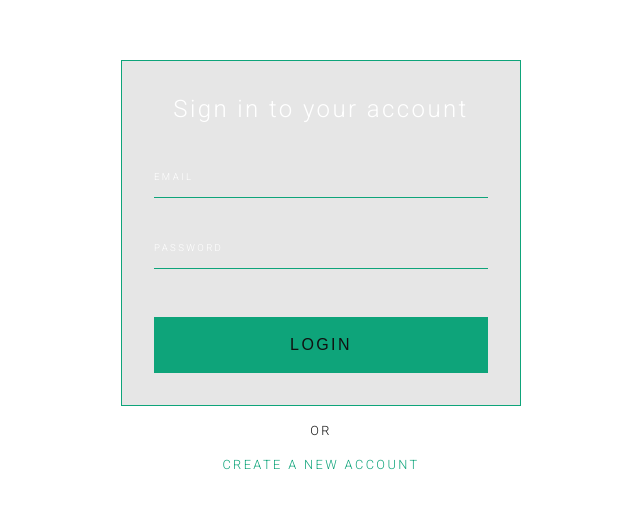
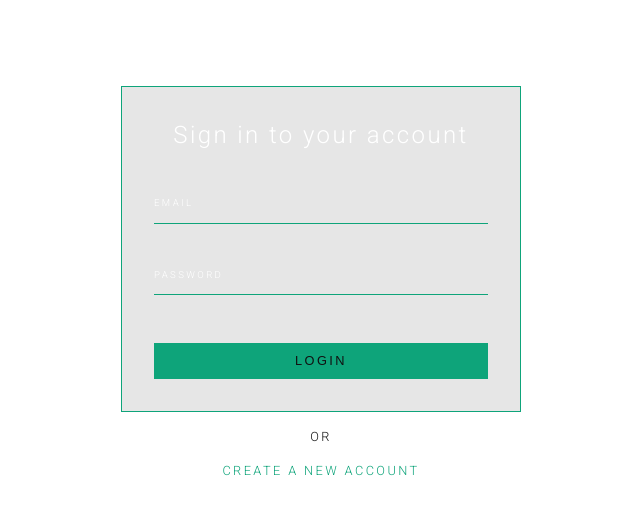
Before and after one commit to MaxKibets/next-level-train, a Next.js app: page /auth in a window 1280 px wide. Shown: the part 133-648 px from the top of the page, without its empty margins (319-959 px from the left). Built offline with nearby package versions, Linux system fonts and the light colour scheme.

Commit message:
button sizes + layout fix + some header styles

```diff
--- a/app/globals.css
+++ b/app/globals.css
@@ -35,13 +35,8 @@ body {
 }
 
 body {
-  display: flex;
-  flex-direction: column;
-  align-items: center;
-  justify-content: center;
   padding: 1rem;
   min-height: 100vh;
-
   color: var(--foreground);
   line-height: 1.4;
   letter-spacing: .15rem;
--- a/components/auth/form/components/AuthFormLayout.tsx
+++ b/components/auth/form/components/AuthFormLayout.tsx
@@ -12,7 +12,7 @@ type AuthFormLayoutProps = {
 } & AuthFormProps;
 
 const AuthFormLayout = ({ mode, authAction, errors }: AuthFormLayoutProps) => (
-  <>
+  <div className={css.wrap}>
     <Row size="small" align="center">
       <form className={css.form} action={authAction}>
         <Heading size="3">
@@ -56,7 +56,7 @@ const AuthFormLayout = ({ mode, authAction, errors }: AuthFormLayoutProps) => (
         {mode === "login" ? "create a new account" : "sign in to your account"}
       </Link>
     </Row>
-  </>
+  </div>
 );
 
 export default AuthFormLayout;
--- a/components/auth/form/styles/authFormLayout.module.css
+++ b/components/auth/form/styles/authFormLayout.module.css
@@ -1,3 +1,11 @@
+.wrap {
+  min-height: 100vh;
+  display: flex;
+  justify-content: center;
+  align-items: center;
+  flex-direction: column;
+}
+
 .form {
   text-align: center;
   width: 100%;
--- a/components/header/components/Header.tsx
+++ b/components/header/components/Header.tsx
@@ -3,10 +3,12 @@ import React from "react";
 import { Button } from "@/components/ui";
 import { logout } from "@/components/auth/form/utils/authActions";
 
+import css from "../styles/header.module.css";
+
 const Header = () => {
   return (
-    <header>
-      <form action={logout}>
+    <header className={css.header}>
+      <form action={logout} className={css.logout}>
         <Button>Logout</Button>
       </form>
     </header>
--- a/components/homePage/components/HomePageLayout.tsx
+++ b/components/homePage/components/HomePageLayout.tsx
@@ -26,7 +26,9 @@ const HomePageLayout = () => {
         </AnimatedFrame>
         <Row size="large" align="center">
           <AnimatedFrame direction="bottom" delay={1300}>
-            <Button href="/auth?mode=login">Get Started</Button>
+            <Button size="large" href="/auth?mode=login">
+              Get Started
+            </Button>
           </AnimatedFrame>
         </Row>
       </main>
--- a/components/homePage/styles/homePageLayout.module.css
+++ b/components/homePage/styles/homePageLayout.module.css
@@ -1,4 +1,10 @@
 .wrap {
+  display: flex;
+  flex-direction: column;
+  align-items: center;
+  justify-content: center;
+  padding: 1rem;
+  min-height: 100vh;
   text-align: center;
   max-width: 800px;
   margin: auto;
--- a/components/ui/button/components/Button.tsx
+++ b/components/ui/button/components/Button.tsx
@@ -6,6 +6,7 @@ import css from "../styles/button.module.css";
 type ButtonProps = {
   className?: string;
   type?: "button" | "submit" | "reset";
+  size?: "small" | "medium" | "large";
   href?: string;
   children: React.ReactNode;
   onClick?: () => void;
@@ -17,12 +18,13 @@ const Button = ({
   href,
   children,
   type,
+  size = "medium",
   className,
   onClick,
   secondary,
   disabled,
 }: ButtonProps) => {
-  const styles = `${css.button} ${className} ${secondary ? css.secondary : css.primary}`;
+  const styles = `${css.button} ${className || ""} ${secondary ? css.secondary : css.primary} ${css[size]}`;
 
   return href ? (
     <Link href={href} className={styles} onClick={onClick}>
--- a/components/ui/button/styles/button.module.css
+++ b/components/ui/button/styles/button.module.css
@@ -1,7 +1,6 @@
 .button {
   position: relative;
   display: inline-block;
-  padding: 1rem 2rem;
   text-align: center;
   text-transform: uppercase;
   border: 1px solid var(--green);
@@ -14,6 +13,20 @@
   letter-spacing: inherit;
   overflow: hidden;
   text-decoration: none!important;
+}
+
+.small {
+  font-size: 0.6rem;
+  padding: 0.25rem 0.5rem;
+}
+
+.medium {
+  font-size: 0.8rem;
+  padding: 0.5rem 1rem;
+}
+
+.large {
+  padding: 1rem 2rem;
 }
 
 .secondary {
```
Also changed, not shown: components/header/styles/header.module.css (added, +9 -0 lines), 1 other file (tests, documents, lock files or other folders).
